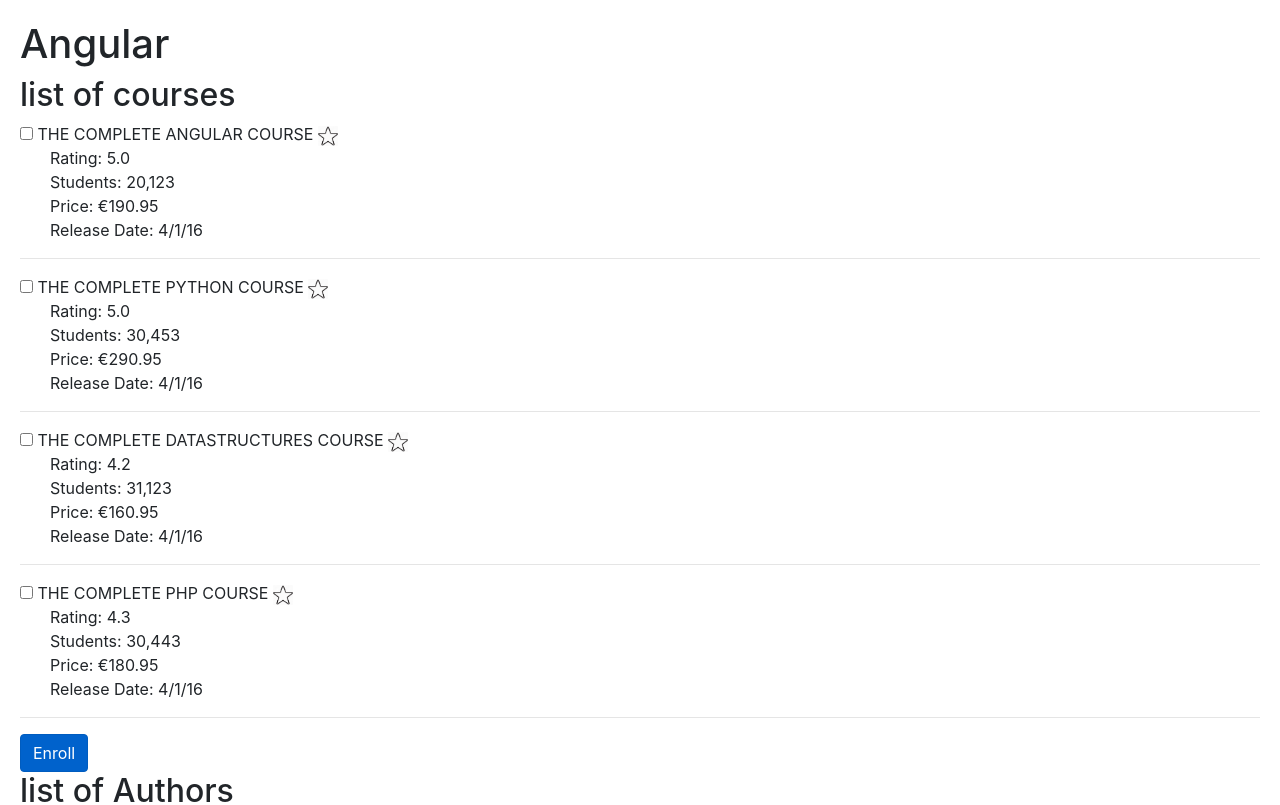
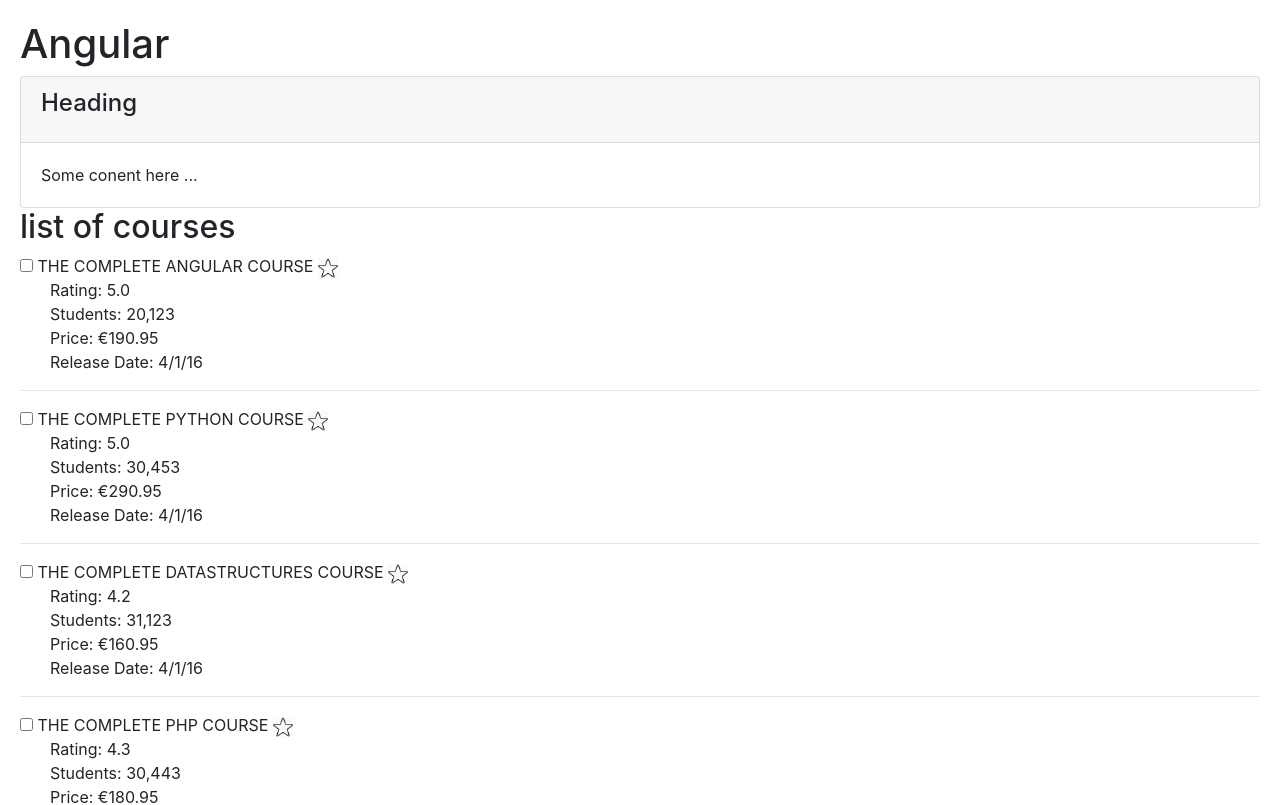
Before and after one commit to brahmajirao/angularPractice, an Angular app: page / in a window 1280 px wide. Shown: the top 805 px of the page. Built offline with nearby package versions, Linux system fonts and the light colour scheme.

Commit message:
ngContent example

```diff
--- a/src/app/app.component.html
+++ b/src/app/app.component.html
@@ -1,3 +1,9 @@
 <h1>Angular</h1>
+<app-panel>
+    <div class="heading">Heading</div>
+    <div class="body">
+        Some conent here ...
+    </div>
+</app-panel>
 <courses></courses>
 <authours></authours>
--- a/src/app/app.module.ts
+++ b/src/app/app.module.ts
@@ -11,6 +11,7 @@
 import { SummaryPipe } from './summary.pipe';
 import { FavoriteComponent } from './favorite/favorite.component';
 import { CapitalizestrwordsPipe } from './capitalizestrwords.pipe';
+import { PanelComponent } from './panel/panel.component';
 
 @NgModule({
   declarations: [
@@ -20,7 +21,8 @@
     AuthorsComponent,
     SummaryPipe,
     FavoriteComponent,
-    CapitalizestrwordsPipe
+    CapitalizestrwordsPipe,
+    PanelComponent
   ],
   imports: [
     BrowserModule,
--- /dev/null
+++ b/src/app/panel/panel.component.html
@@ -0,0 +1,8 @@
+<div class="card">
+  <div class="card-header deep-orange lighten-1 white-text">
+    <h4 class="card-title"><ng-content select=".heading"></ng-content></h4>
+  </div>
+  <div class="card-body">
+      <p class="card-text"><ng-content select=".body"></ng-content></p>
+  </div>
+</div>
--- /dev/null
+++ b/src/app/panel/panel.component.ts
@@ -0,0 +1,15 @@
+import { Component, OnInit } from '@angular/core';
+
+@Component({
+  selector: 'app-panel',
+  templateUrl: './panel.component.html',
+  styleUrls: ['./panel.component.css']
+})
+export class PanelComponent implements OnInit {
+
+  constructor() { }
+
+  ngOnInit() {
+  }
+
+}
```
Also changed, not shown: src/app/panel/panel.component.css (added), 1 other file (tests, documents, lock files or other folders).
